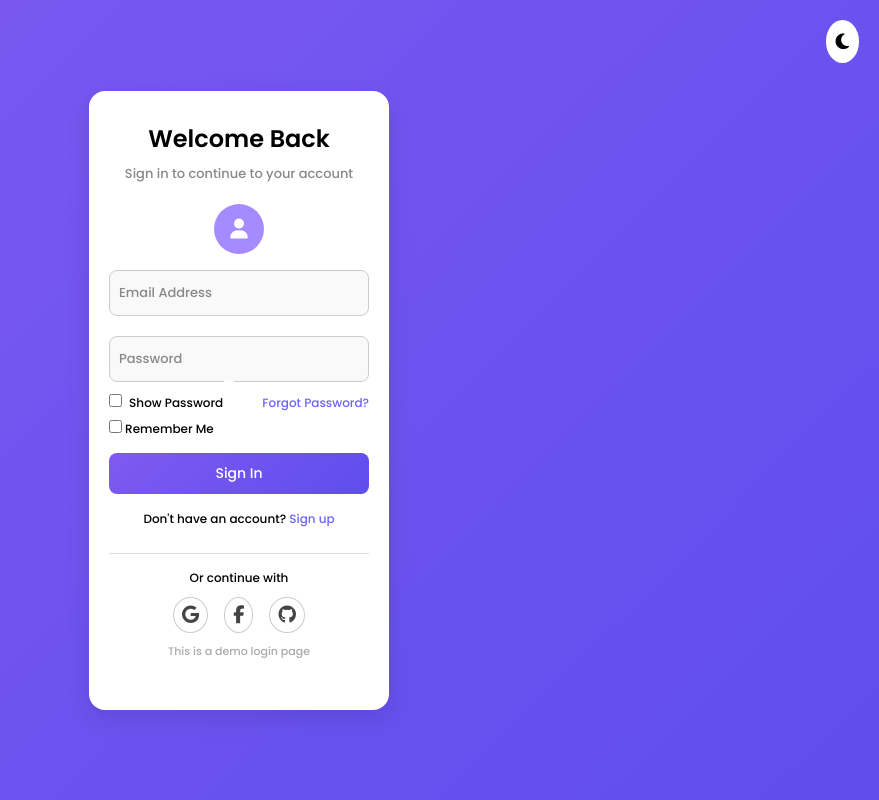
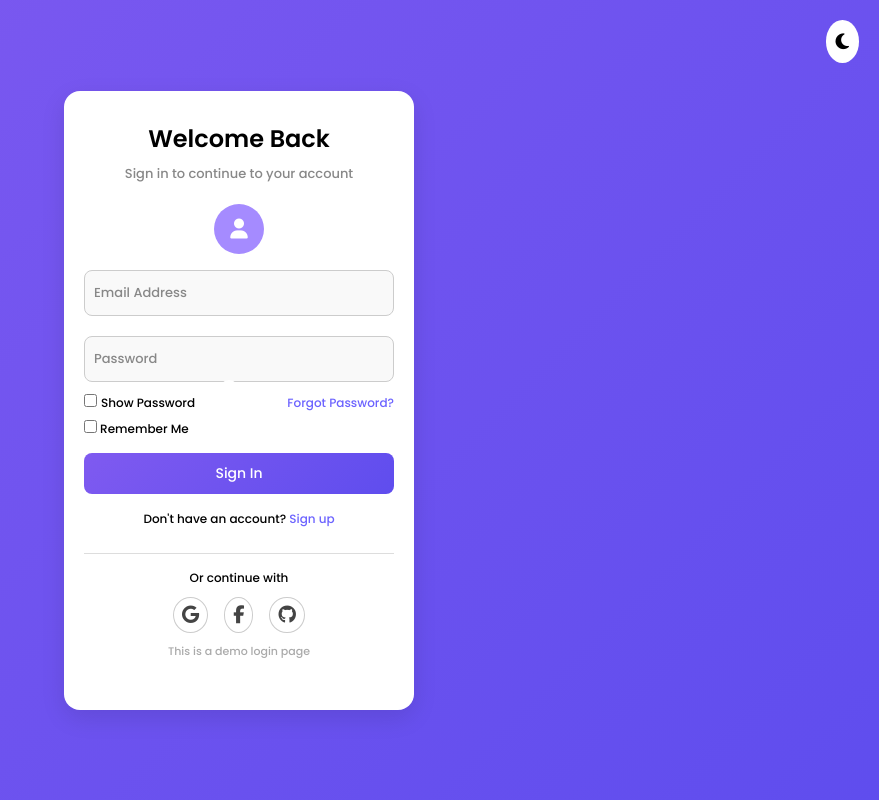
Before and after one commit to Aparna-26-02/Securanote, a Flask app: page /login in a window 1280 px wide. Shown: the whole page, without its empty margins (401-1280 px from the left). Run offline with Flask 3, Linux system fonts and the light colour scheme; parts of the project's set-up code (start-up, migrations or seed data) failed here and were passed over.

Commit message:
Update login.html

```diff
--- a/Securanote/securanote/templates/login.html
+++ b/Securanote/securanote/templates/login.html
@@ -74,7 +74,7 @@
     .container {
       background-color: white;
       width: 100%;
-      max-width: 300px;
+      max-width: 350px;
       padding: 30px 20px;
       border-radius: 16px;
       box-shadow: 0 8px 25px rgba(0,0,0,0.1);
@@ -309,7 +309,7 @@
     </div>
 
     <div class="remember-forgot">
-      <label><input type="checkbox" onclick="togglePassword()"> Show Password</label>
+      <label><input type="checkbox" onclick="togglePassword()">Show Password</label>
       <a href="{{ url_for('auth.forgot_password') }}">Forgot Password?</a>
     </div>
 
```
